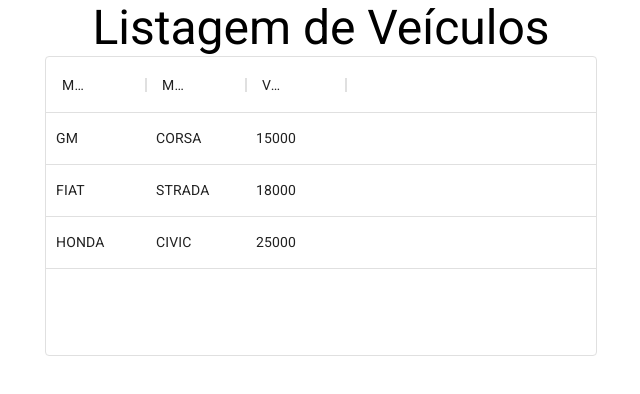
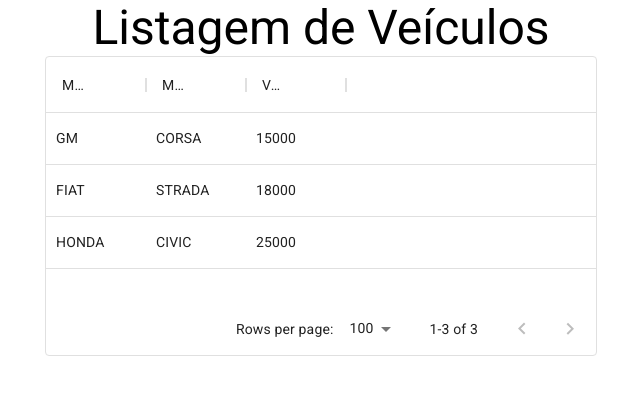
Before and after one commit to tiagolpadua/carango-bom, a React (Create React App) app: page / in a window 1280 px wide. Shown: the top 394 px of the page, without its empty margins (319-959 px from the left). Built offline with nearby package versions, Linux system fonts and the light colour scheme.

Commit message:
listagem

```diff
--- a/src/components/FormularioCadastro/FormularioCadastro.jsx
+++ b/src/components/FormularioCadastro/FormularioCadastro.jsx
@@ -5,8 +5,11 @@
 import DadosUsuario from './DadosUsuario';
 
 function FormularioCadastro({ aoEnviar, validacoes }) {
+
     const [etapaAtual, setEtapaAtual] = useState(0);
+
     const [dadosColetados, setDados] = useState({});
+
     useEffect(() => {
         if (etapaAtual === formularios.length - 1) {
             aoEnviar(dadosColetados);
--- a/src/index.js
+++ b/src/index.js
@@ -6,9 +6,7 @@
 import 'fontsource-roboto';
 
 ReactDOM.render(
-  <React.StrictMode>
-    <App />
-  </React.StrictMode>,
+  <App />,
   document.getElementById('root')
 );
 
--- a/src/pages/ListagemVeiculos.jsx
+++ b/src/pages/ListagemVeiculos.jsx
@@ -20,12 +20,12 @@
     console.log(veiculos);
 
     return (
-        <>
+        <div>
             <Typography variant="h3" align="center" component="h1">Listagem de Veículos</Typography>
             <div style={{ height: 300, width: '100%' }}>
-                <DataGrid hideFooterPagination rows={veiculos} columns={colunas} />
+                <DataGrid rows={veiculos} columns={colunas} />
             </div>
-        </>
+        </div>
     );
 }
 
```
